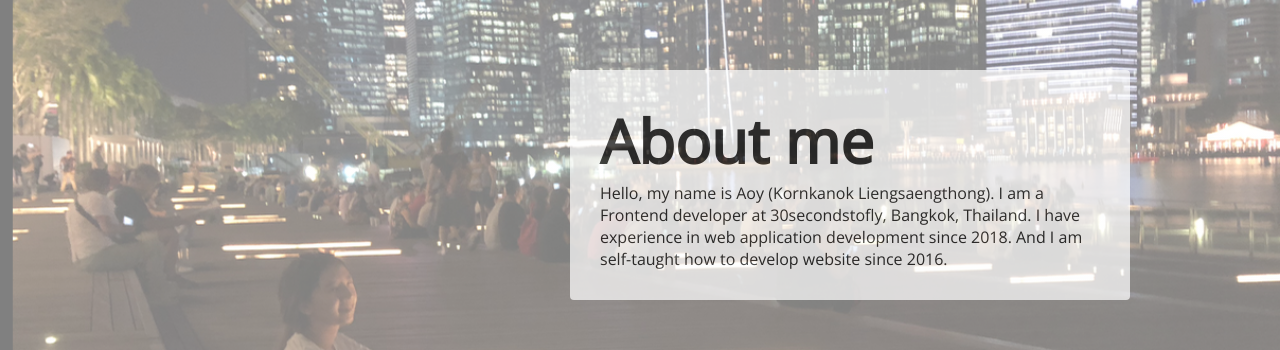
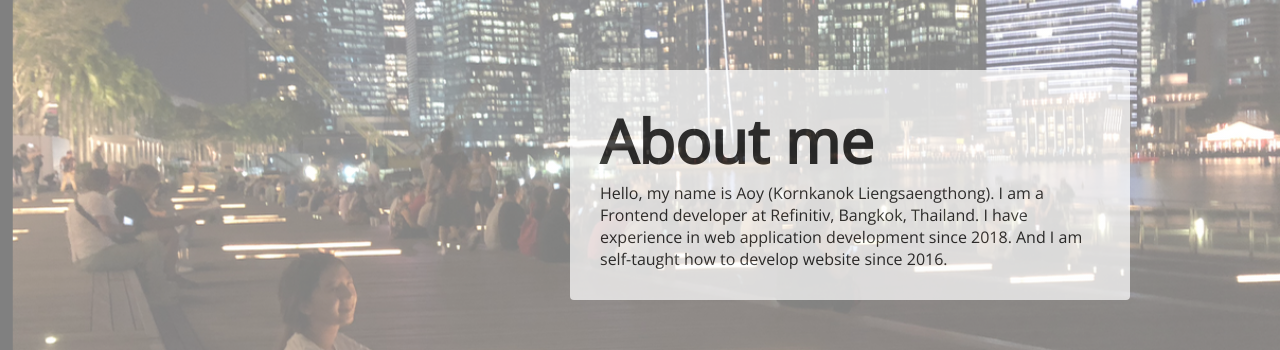
Before and after one commit to shinyrainbow/my-profile, a React app: page /aboutme in a window 1280 px wide. Shown: the part 130-480 px from the top of the page. Built offline with nearby package versions, Linux system fonts and the light colour scheme; a web font is replaced by a local one.

Commit message:
update today

```diff
--- a/src/pages/About/index.js
+++ b/src/pages/About/index.js
@@ -3,7 +3,7 @@ import './index.scss'
 
 const About = () => {
   const info = `Hello, my name is Aoy (Kornkanok Liengsaengthong).
-  I am a Frontend developer at 30secondstofly, Bangkok, Thailand.
+  I am a Frontend developer at Refinitiv, Bangkok, Thailand.
 I have experience in web application development since 2018.
 And I am self-taught how to develop website since 2016.`
   const education = `Bachelor of Science, Chulalongkorn University, Bangkok, Thailand
```
